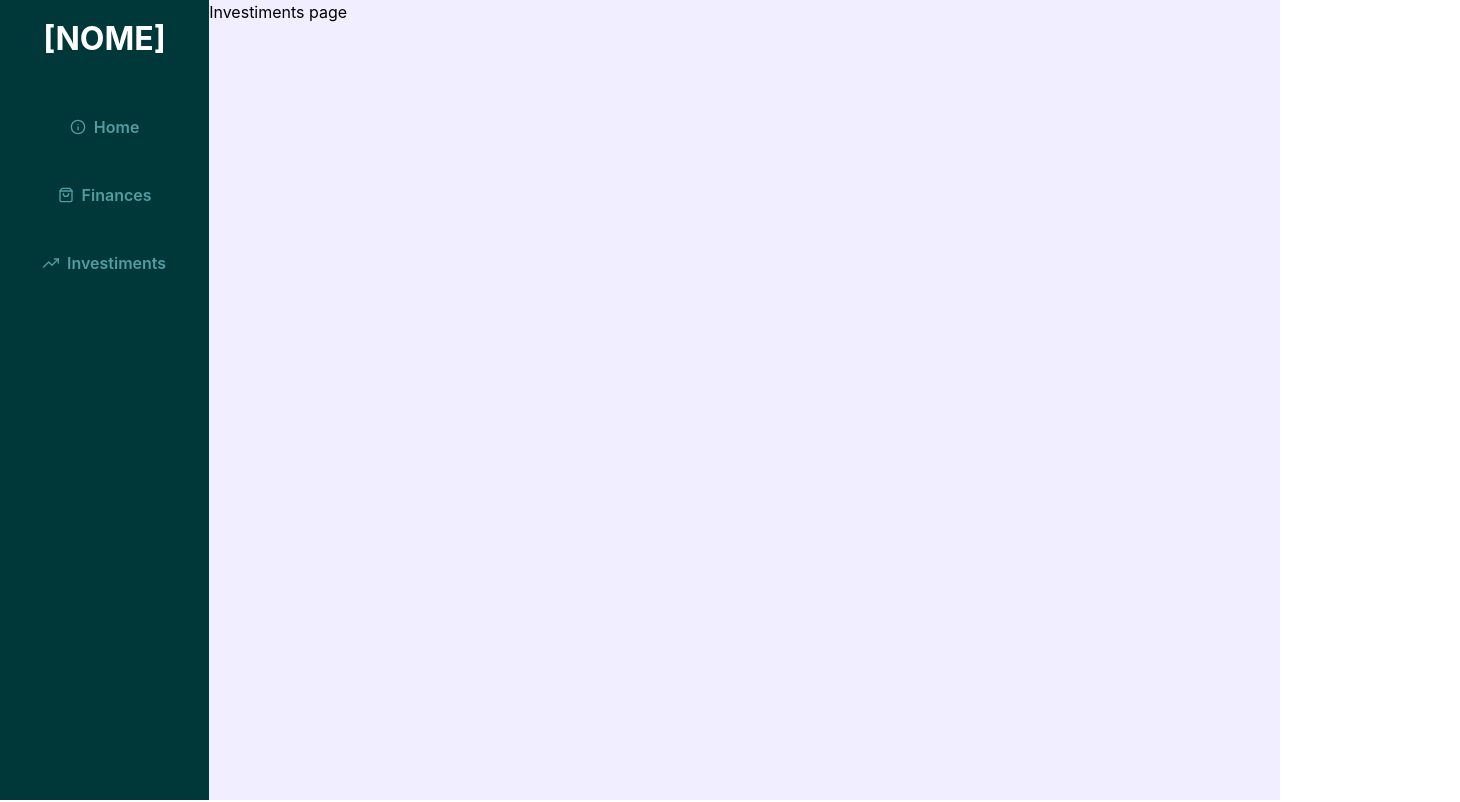
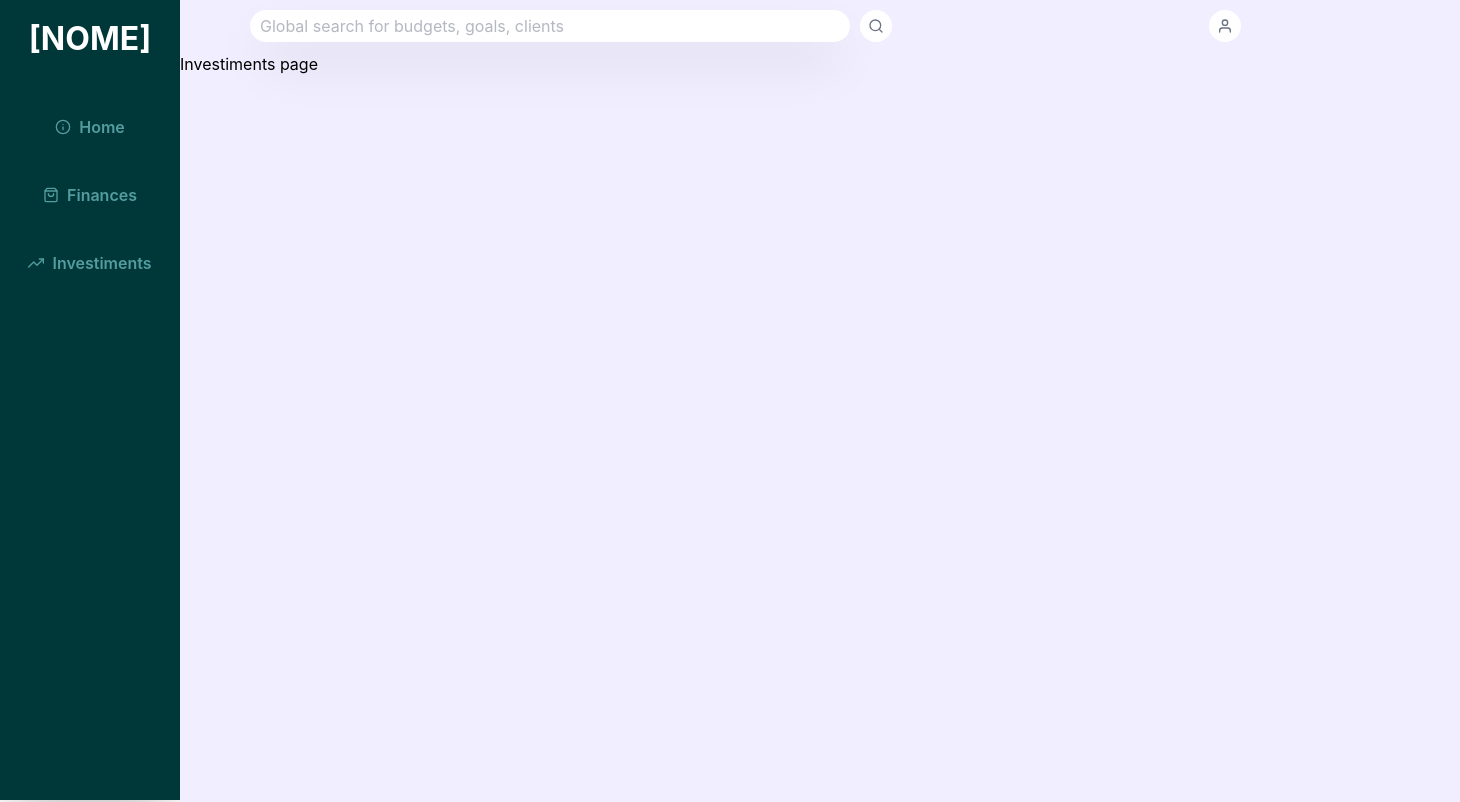
Before and after one commit to oeduardopereira/startup-empreendedorismo, a React app in the folder frontend/: page / in a window 1280 px wide. Shown: the top 802 px of the page, 1460 px wide, since content can reach past the window. Built offline with nearby package versions, Linux system fonts and the light colour scheme; the HTML template or start-up script is replaced by a standard one.

Commit message:
feat: TopBar

```diff
--- a/frontend/src/App.tsx
+++ b/frontend/src/App.tsx
@@ -1,4 +1,5 @@
 import Navbar from "./components/NavBar/Navbar";
+import Topbar from "./components/TopBar/Topbar";
 import Investiments from "./pages/Investiments/Investiments";
 
 function App() {
@@ -8,7 +9,13 @@ function App() {
         <>
             <div className="flex">
                 <Navbar />
-                <Investiments />
+                <div className="flex-col">
+                    <div className="w-screen">
+                        <Topbar />
+                    </div>
+                    <Investiments />
+                </div>
+
             </div>
 
 
--- a/frontend/src/components/NavBar/Navbar.module.css
+++ b/frontend/src/components/NavBar/Navbar.module.css
@@ -1,7 +1,7 @@
 @reference "../../index.css";
 
 .navbar {
-    @apply bg-dark-green w-[250px] h-screen shadow-2xl;
+    @apply bg-dark-green w-[220px] h-screen shadow-2xl;
 }
 
 .title {
--- /dev/null
+++ b/frontend/src/components/TopBar/Topbar.module.css
@@ -0,0 +1,21 @@
+@reference "../../index.css";
+
+.topbar {
+    @apply flex h-[52px] bg-bg-blue items-center w-screen space-x-[5px];
+}
+
+.searchbar {
+    @apply bg-white rounded-[16px] w-[600px] h-[32px] shadow-2xl
+    text-gray-500 pl-[10px] hover:bg-gray-100 transition-all duration-10
+    outline-none;
+}
+
+.searchbutton {
+    @apply bg-white w-[32px] h-[32px] flex items-center justify-center rounded-[20px] text-gray-500
+    cursor-pointer hover:bg-gray-100 transition-all duration-100
+}
+
+.accountbutton {
+    @apply bg-white w-[32px] h-[32px] flex items-center justify-center rounded-[20px] text-gray-500
+    cursor-pointer hover:bg-gray-100 transition-all duration-100
+}
--- /dev/null
+++ b/frontend/src/components/TopBar/Topbar.tsx
@@ -0,0 +1,28 @@
+import { FiSearch, FiUser } from "react-icons/fi";
+import styles from "./Topbar.module.css";
+
+
+function Topbar() {
+
+
+    return(
+
+        <div  className={styles.topbar}>
+            <div className="flex pl-[70px] w-[80%] space-x-[10px]">
+                <input className={styles.searchbar} placeholder="Global search for budgets, goals, clients" />
+                <button className={styles.searchbutton}>
+                    <FiSearch />
+                </button>
+            </div>
+            <div className="flex items-center justify-end">
+                <button className={styles.accountbutton}>
+                    <FiUser />
+                </button>
+            </div>
+        </div>
+
+    );
+
+}
+
+export default Topbar;
```
